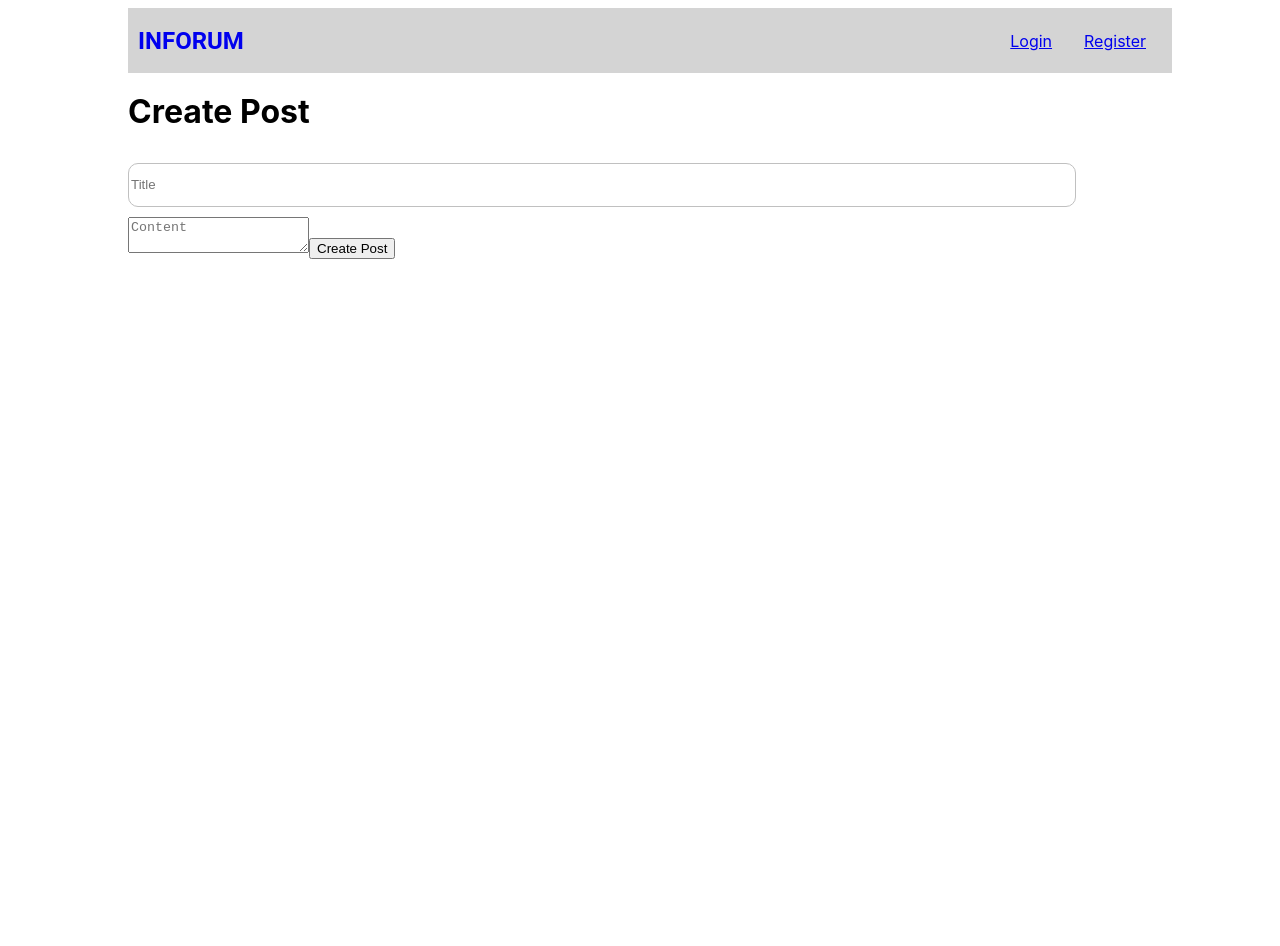
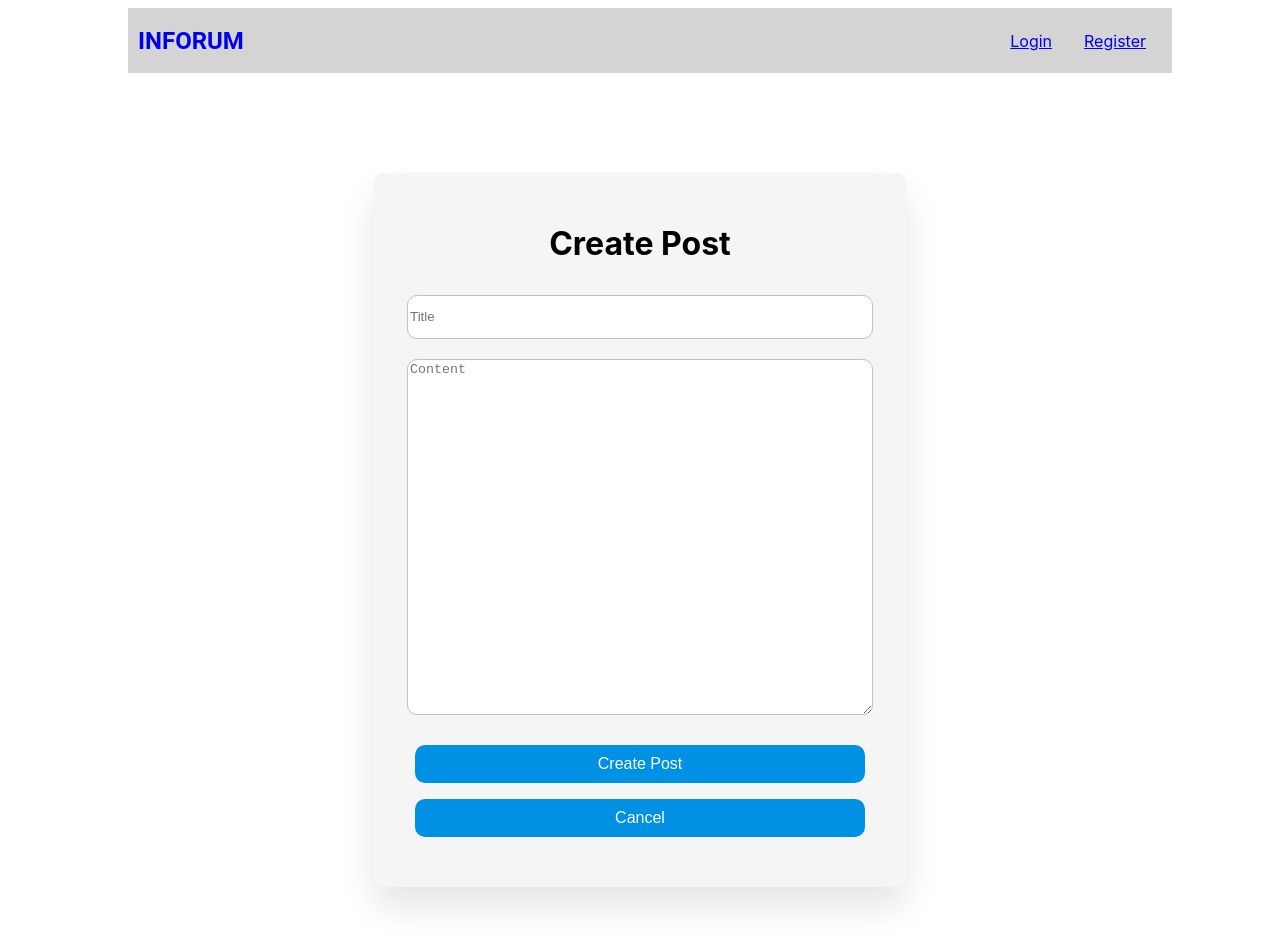
Before and after one commit to blwishom/forum-app, a React (Create React App) app in the folder client/: page /create-post in a window 1280 px wide. Shown: the top 946 px of the page. Before the commit the page ends 800 px from the top, so only its background shows below. Built offline with nearby package versions, Linux system fonts and the light colour scheme.

Commit message:
update Create post

```diff
--- /dev/null
+++ b/client/src/components/create-post/CreatePost.css
@@ -0,0 +1,61 @@
+.create-post-container {
+  width: 500px;
+  height: 650px;
+  padding: 2rem 1rem;
+  margin: 100px auto;
+  background-color: whitesmoke;
+  border-radius: 10px;
+  text-align: center;
+  box-shadow: 0 20px 35px rgba(0,0,0,0.1);
+}
+
+h1 {
+  font-size: 2rem;
+  color: black;
+  margin-top: 1.2rem;
+}
+
+form input {
+  width: 92%;
+  outline: none;
+  height: 40px;
+  border: 1px solid rgba(192, 192, 192);
+  margin-top: 10px;
+  margin-bottom: 10px;
+  border-radius: 10px;
+  background-color: white;
+}
+form textarea {
+  width: 92%;
+  outline: none;
+  height: 350px;
+  border: 1px solid rgba(192, 192, 192);
+  margin-top: 10px;
+  margin-bottom: 10px;
+  border-radius: 10px;
+  overflow: auto;
+  background-color: white;
+}
+
+.create-post-btn {
+  font-size: 1rem;
+  margin-top: 1rem;
+  padding: 10px 0;
+  border-radius: 10px;
+  outline: none;
+  border: none;
+  width: 90%;
+  color: white;
+  cursor: pointer;
+  background-color: rgb(0, 144, 228);
+}
+
+.signup-btn:hover {
+  background-color:rgb(49, 49, 255);
+}
+
+.error-message {
+  color: red;
+  font-size: 0.8rem;
+  margin-top: 0.5rem;
+}
--- a/client/src/components/create-post/CreatePost.js
+++ b/client/src/components/create-post/CreatePost.js
@@ -1,12 +1,13 @@
 import React, { useState } from 'react';
 import { useNavigate, Link } from 'react-router-dom';
+import './CreatePost.css';
 
 const CreatePost = () => {
   const [title, setTitle] = useState('');
   const [content, setContent] = useState('');
   const [successMessage, setSuccessMessage] = useState('');
   const [errorMessage, setErrorMessage] = useState('');
-  const username = localStorage.getItem('username');
+  const user_id = localStorage.getItem('user_id');
   const navigate = useNavigate();
 
   const handleCreatePost = async (e) => {
@@ -14,11 +15,11 @@ const CreatePost = () => {
     const requestObject = {
       title: title,
       content: content,
-      author: username,
+      user_id: user_id,
     };
 
     try {
-      const response = await fetch('http://localhost:8800/api/post/', {
+      const response = await fetch('http://localhost:8800/api/post', {
         method: 'POST',
         headers: {
           'Content-Type': 'application/json',
@@ -31,6 +32,7 @@ const CreatePost = () => {
         setErrorMessage('');
         navigate('/');
       } else {
+        console.log(response);
         setSuccessMessage('');
         setErrorMessage('Post creation failed. Please check your information.');
       }
@@ -38,6 +40,11 @@ const CreatePost = () => {
       setSuccessMessage('');
       setErrorMessage('An error occurred. Please try again later.');
     }
+  }
+
+  const handleCancel = (e) => {
+    e.preventDefault();
+    navigate('/')
   }
 
   return (
@@ -58,7 +65,8 @@ const CreatePost = () => {
           onChange={(e) => setContent(e.target.value)}
           required
         />
-        <button type='submit'>Create Post</button>
+        <button className="create-post-btn" type='submit'>Create Post</button>
+        <button className="create-post-btn" onClick={handleCancel}>Cancel</button>
       </form>
     </div>
   )
--- a/client/src/components/login/Login.js
+++ b/client/src/components/login/Login.js
@@ -31,7 +31,7 @@ const Login = ({ setIsLoggedIn }) => {
       if (response.ok) {
         const data = await response.json();
         localStorage.setItem("user_id", data.data._id);
-        localStorage.setItem("username", JSON.stringify(data.data.username));
+        localStorage.setItem("username", data.data.username);
         updateUser(data);
         login(data);
         navigate("/");
```
Also changed, not shown: 1 other file (tests, documents, lock files or other folders).
